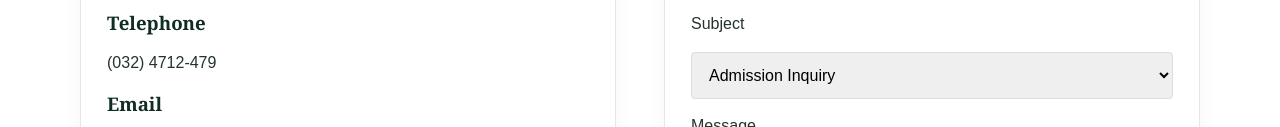
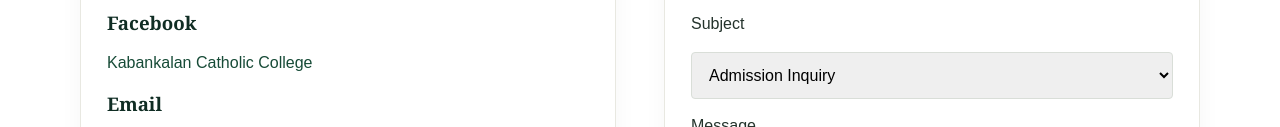
Before and after one commit to jelesa14/LAGNASON-project-2, a plain HTML site: page contact.html in a window 1280 px wide. Shown: the part 821-948 px from the top of the page. Drawn offline with Linux system fonts and the light colour scheme.

Commit message:
adding Facebook account in contacts

```diff
--- a/contact.html
+++ b/contact.html
@@ -42,7 +42,7 @@
 </div></header>
 
 <main><section class="page-hero"><div class="container"><div class="breadcrumb">Home / Contact</div><h1>Contact KCC</h1><p>We are ready to help with your questions and inquiries.</p></div></section>
-<section><div class="container split"><div><div class="eyebrow">Get in Touch</div><h2>We'd Love to Hear From You</h2><p>For admission, program, tuition, and other school-related inquiries, contact Kabankalan Catholic College through the details below.</p><div class="card"><h3>School Address</h3><p>Guanzon St., Brgy. 1, Kabankalan City, Negros Occidental, Philippines</p><h3>Telephone</h3><p>(032) 4712-479</p><h3>Email</h3><p><a href="mailto:kcc_1927@yahoo.com">kcc_1927@yahoo.com</a></p><h3>Office Hours</h3><p>8:00 AM–12:00 NN and 1:00–5:00 PM</p></div></div>
+<section><div class="container split"><div><div class="eyebrow">Get in Touch</div><h2>We'd Love to Hear From You</h2><p>For admission, program, tuition, and other school-related inquiries, contact Kabankalan Catholic College through the details below.</p><div class="card"><h3>School Address</h3><p>Guanzon St., Brgy. 1, Kabankalan City, Negros Occidental, Philippines</p><h3>Facebook</h3><p><a href="https://www.facebook.com/KabankalanCatholicCollege" target="_blank">Kabankalan Catholic College</a></p><h3>Email</h3><p><a href="mailto:kcc_1927@yahoo.com">kcc_1927@yahoo.com</a></p><h3>Office Hours</h3><p>8:00 AM–12:00 NN and 1:00–5:00 PM</p></div></div>
 <div class="card"><h2>Send an Inquiry</h2><p>This is a front-end sample form. It will not send messages until connected to a server or form service.</p><form action="#" method="post"><label for="name">Full Name</label><input id="name" name="name" type="text" placeholder="Enter your full name" required><label for="email">Email Address</label><input id="email" name="email" type="email" placeholder="Enter your email" required><label for="subject">Subject</label><select id="subject" name="subject"><option>Admission Inquiry</option><option>Program Information</option><option>Tuition and Fees</option><option>Other</option></select><label for="message">Message</label><textarea id="message" name="message" placeholder="Write your message here" required></textarea><button class="btn dark" type="submit">Submit Inquiry</button></form></div></div></section></main>
 <footer><div class="footer-grid">
 <div><h2>Kabankalan Catholic College, Inc.</h2><p>A Christ-centered learning community committed to academic excellence, faith formation, and service since 1927.</p><p><em>“Teach Ye All Nations” — Matthew 28:19</em></p></div>
```
